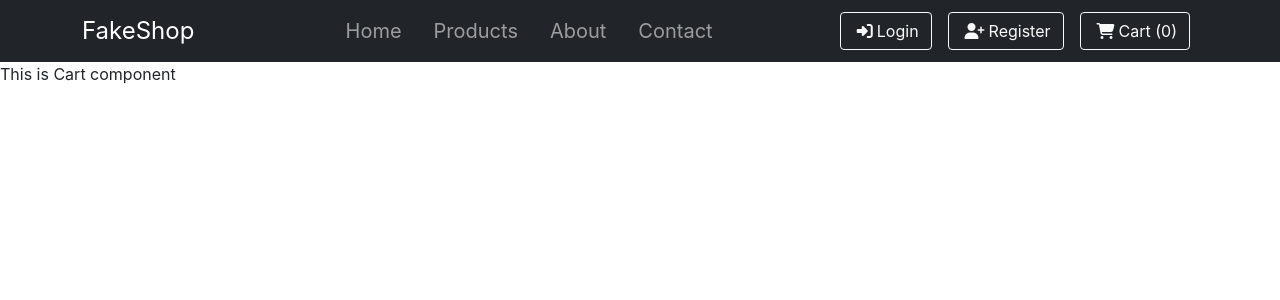
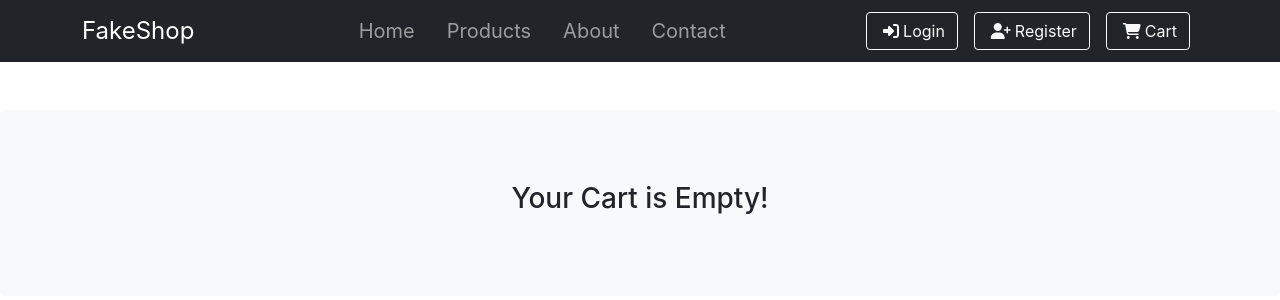
Before and after one commit to Jerome-Joseph/react-redux-fakeshop, a React (Create React App) app: page /cart in a window 1280 px wide. Shown: the top 300 px of the page. Built offline with nearby package versions, Linux system fonts and the light colour scheme.

Commit message:
commit 7

```diff
--- a/src/components/Cart.js
+++ b/src/components/Cart.js
@@ -1,9 +1,79 @@
 import React from 'react'
+import { useDispatch } from 'react-redux';
+import { useSelector } from 'react-redux'
+import { addCart, delCart } from '../redux/actions';
 
 const Cart = () => {
+    const state = useSelector((state)=> state.handleCart);
+    const dispatch = useDispatch();
+
+    const handleAdd = (item) =>{
+        dispatch(addCart(item));
+    }
+    const handleDel = (item) =>{
+        dispatch(delCart(item));
+    }
+
+    const emptyCart =()=>{
+        return(
+            <div className="bg-light rounded-3 px-4 py-5 my-5">
+                <div className="container py-4">
+                    <div className="row text-center">
+                        <h3>Your Cart is Empty!</h3>
+                    </div>
+                </div>
+            </div>
+        )
+    }
+    var total =0;
+    const cartItems =(product) =>{
+        let newPrice = product.qty * product.price;
+        total = total + newPrice;
+        return(
+            <>
+            <div className="bg-light rounded-3 px-4 py-5 my-5">
+                <div className="container py-4">
+                    <div className="row justify-content-center">
+                        <div className="col-md-4">
+                            <img src={product.image} alt={product.title} style={{height:"200px", width:"180px"}} />
+                        </div>
+                        <div className="col-md-4">
+                            <h3>{product.title}</h3>
+                            <p className="lead fw-bold">
+                                {product.qty} X ${product.price} = ${newPrice}
+                            </p>
+                            <button className="btn btn-outline-dark me-4" onClick={()=>handleDel(product)}>
+                                <i className="fa fa-minus"></i>
+                            </button>
+                            <button className="btn btn-outline-dark me-4" onClick={()=>handleAdd(product)}>
+                                <i className="fa fa-plus"></i>
+                            </button>
+                        </div>
+                    </div>
+                </div>
+            </div>
+            </>
+        )
+    }
+
+    const checkOutBtn =()=>{
+        return(
+            <div className="container">
+                <div className="row">
+                    <h3 className='text-center mb-4'>Total = ${total}</h3>
+                    <button className="btn btn-outline-dark mb-5 w-25 mx-auto">
+                        Proceed to Checkout
+                    </button>
+                </div>
+            </div>
+        )
+    }
+
     return (
         <div>
-            This is Cart component
+            {state.length ===0 && emptyCart()}
+            {state.length !==0 && state.map(cartItems)}
+            {state.length !==0 && checkOutBtn()}
         </div>
     )
 }
--- a/src/components/Navbar.js
+++ b/src/components/Navbar.js
@@ -6,6 +6,22 @@ import { useSelector } from "react-redux";
 
 const Navbar = () => {
   const state = useSelector((state)=> state.handleCart)
+  const cartZero =()=>{
+    return(
+      <Link to='/cart' className="btn btn-outline-light mx-2" role="button">
+            <i className="fas fa-shopping-cart mx-1"></i>
+              Cart
+      </Link>
+    )
+  }
+  const cartFull =()=>{
+    return(
+      <Link to='/cart' className="btn btn-outline-light mx-2" role="button">
+            <i className="fas fa-shopping-cart mx-1"></i>
+              Cart ({state.length})
+      </Link>
+    )
+  }
   return (
     <div>
       <nav className="navbar navbar-expand-lg navbar-dark bg-dark h-65 ">
@@ -64,10 +80,7 @@ const Navbar = () => {
             <i className="fas fa-user-plus mx-1"></i>
               Register
             </button>
-            <Link to='/cart' className="btn btn-outline-light mx-2" role="button">
-            <i className="fas fa-shopping-cart mx-1"></i>
-              Cart ({state.length})
-            </Link>
+            {state.length ===0 ? cartZero() : cartFull()}
           </div>
         </div>
       </nav>
```
